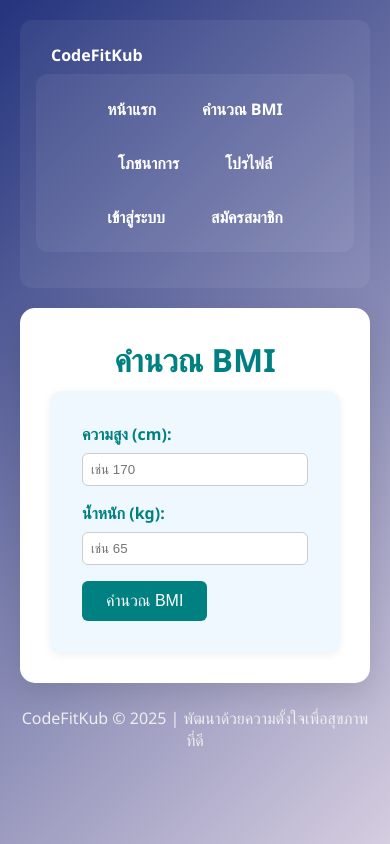
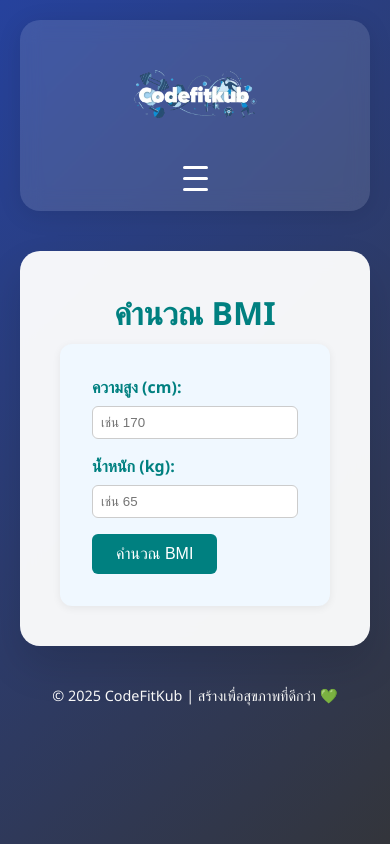
Before and after one commit to Nomu2448/Codefitkub, a Django app: page /bmi in a window 390 px wide. Run offline with Django 5.2, Linux system fonts and the light colour scheme.

Commit message:
Up mobile function

```diff
--- a/templates/base.html
+++ b/templates/base.html
@@ -1,133 +1,287 @@
 <!DOCTYPE html>
 <html lang="th">
 <head>
+
+	{% load static %}
+
 	<meta charset="UTF-8">
 	<meta name="viewport" content="width=device-width, initial-scale=1.0">
 	<title>{% block title %}CodeFitKub{% endblock %}</title>
 	<style>
 		* { margin: 0; padding: 0; box-sizing: border-box; }
+
 		body {
-			font-family: 'Segoe UI', Tahoma, Geneva, Verdana, sans-serif;
-			background: linear-gradient(135deg, #24347d 0%, #d5cde0 100%);
+			font-family: 'Poppins', 'Segoe UI', Tahoma, sans-serif;
+			background: linear-gradient(135deg, #26429d 0%, #33353b 100%);
 			min-height: 100vh;
+			color: #222;
 			padding: 20px;
-			color: #222;
 		}
+
+		/* -------- NAVBAR -------- */
 nav {
-			background: rgba(255,255,255,0.06);
-			padding: 1rem;
-			border-radius: 12px;
-			margin-bottom: 20px;
+	background: rgba(255, 255, 255, 0.12);
+	backdrop-filter: blur(10px);
+	padding: 1rem 2rem;
+	border-radius: 20px;
 	display: flex;
 	justify-content: space-between;
 	align-items: center;
 	flex-wrap: wrap;
+	box-shadow: 0 4px 25px rgba(0,0,0,0.1);
 }
+
+.brand .title {
+	font-size: 1.6rem;
+	font-weight: 700;
+	color: #fff;
+	text-shadow: 0 2px 10px rgba(0,0,0,0.2);
+}
+
 .nav-links {
 	display: flex;
-			gap: 1rem;
+	gap: 1.2rem;
 	flex-wrap: wrap;
 }
+
 nav a {
 	color: #fff;
 	text-decoration: none;
 	font-weight: 600;
 	padding: 8px 15px;
-			border-radius: 6px;
-			transition: background 0.3s ease;
+	border-radius: 10px;
+	transition: all 0.3s ease;
 }
+
 nav a:hover {
-			background: rgba(255,255,255,0.1);
+	background: rgba(217, 198, 198, 0.2);
+	transform: translateY(-2px);
 }
+
+.primary {
+	background: #fff;
+	color: #2D4AE6;
+	font-weight: 700;
+	transition: all 0.3s ease;
+}
+.primary:hover {
+	background: #2D4AE6;
+	color: #fff;
+}
+
 .user-info {
 	color: #fff;
 	display: flex;
 	align-items: center;
-			gap: 15px;
+	gap: 12px;
 }
 .username {
 	font-weight: 600;
-			background: rgba(255,255,255,0.15);
+	background: rgba(255,255,255,0.2);
 	padding: 8px 15px;
-			border-radius: 6px;
+	border-radius: 10px;
 }
 .logout-btn {
-			background: rgba(255,59,48,0.8);
-			color: white;
+	background: #d9140a;
+	color: #fff;
 	padding: 8px 15px;
-			border-radius: 6px;
+	border-radius: 10px;
 	text-decoration: none;
 	font-weight: 600;
-			transition: background 0.3s ease;
+	transition: all 0.3s ease;
 }
 .logout-btn:hover {
-			background: rgba(255,59,48,1);
+	background: #ff615b;
+	transform: translateY(-2px);
 }
+
+/* ✅ ปุ่ม Hamburger สำหรับมือถือ */
+.menu-toggle {
+	display: none;
+	flex-direction: column;
+	cursor: pointer;
+}
+.menu-toggle span {
+	width: 25px;
+	height: 3px;
+	background-color: #fff;
+	margin: 4px 0;
+	border-radius: 2px;
+	transition: all 0.3s ease;
+}
+
+/* ✅ Responsive */
+@media (max-width: 768px) {
+	.nav-links {
+		display: none;
+		flex-direction: column;
+		width: 100%;
+		background: rgba(0,0,0,0.5);
+		backdrop-filter: blur(12px);
+		position: absolute;
+		top: 80px;
+		left: 0;
+		padding: 20px;
+		gap: 10px;
+		text-align: center;
+		border-radius: 0 0 20px 20px;
+	}
+
+	.nav-links.active {
+		display: flex;
+	}
+
+	.menu-toggle {
+		display: flex;
+	}
+}
+
+		/* -------- MAIN CONTAINER -------- */
 		.container {
-			max-width: 1200px;
-			margin: 0 auto;
-			background: white;
-			border-radius: 15px;
-			padding: 30px;
-			box-shadow: 0 10px 30px rgba(0,0,0,0.12);
+			max-width: 1100px;
+			margin: 40px auto;
+			background: rgba(255,255,255,0.95);
+			border-radius: 20px;
+			padding: 40px;
+			box-shadow: 0 20px 40px rgba(0,0,0,0.12);
+			backdrop-filter: blur(10px);
+			animation: fadeIn 0.6s ease;
 		}
-		h1 { text-align: center; color: #333; margin-bottom: 10px; }
-		.subtitle { text-align:center; color:#555; margin-bottom:20px }
-		footer { text-align: center; color: #eee; margin-top: 24px; }
-		/* small utility */
+
+		h1 {
+			text-align: center;
+			color: #2D4AE6;
+			margin-bottom: 10px;
+		}
+		.subtitle {
+			text-align:center;
+			color:#555;
+			margin-bottom:20px;
+		}
+
+		footer {
+			text-align: center;
+			color: #f9f9f9;
+			margin-top: 30px;
+			font-size: 0.9rem;
+		}
+
 		.muted { color:#666 }
 
 		@media (max-width: 768px) {
 			nav {
 				flex-direction: column;
-				gap: 15px;
+				text-align: center;
+				gap: 10px;
 			}
-			.nav-links {
-				width: 100%;
-				justify-content: center;
+			.nav-links { justify-content: center; }
+			.user-info { justify-content: center; }
 		}
-			.user-info {
-				width: 100%;
-				justify-content: center;
+
+		/* -------- ANIMATIONS -------- */
+		@keyframes fadeIn {
+			from { opacity: 0; transform: translateY(20px); }
+			to { opacity: 1; transform: translateY(0); }
 		}
-		}
+
+		/* -------- AUTH LAYOUT -------- */
 		.auth-layout > * {
 			background: white;
-			border-radius: 12px;
+			border-radius: 16px;
 			padding: 40px;
 			width: 100%;
-			box-shadow: 0 10px 30px rgba(0,0,0,0.14);
+			box-shadow: 0 10px 25px rgba(0,0,0,0.1);
 		}
 
-		/* Auth form inner styles */
-		.auth-layout form { width: 100%; max-width: 520px; margin: 0 auto; }
-		.auth-layout h1 { text-align: center; color: #5d6fd6; margin-bottom: 18px; }
-		.auth-layout .form-group { margin-bottom: 18px; display: flex; flex-direction: column; align-items: stretch; }
-		.auth-layout label { margin-bottom: 6px; color: #222; font-weight: 600; }
-		.auth-layout input[type="text"],
-		.auth-layout input[type="email"],
-		.auth-layout input[type="password"] {
-			padding: 10px 12px; border: 2px solid #e6e6e6; border-radius: 8px; font-size: 1rem; width: 100%;
+		.auth-layout form {
+			width: 100%;
+			max-width: 480px;
+			margin: 0 auto;
 		}
-		.auth-layout button { display: block; width: 100%; padding: 12px; border: none; border-radius: 8px; background: linear-gradient(135deg,#667eea 0%,#764ba2 100%); color: #fff; font-weight: 700; cursor: pointer; }
-		.auth-layout .switch { text-align: center; margin-top: 14px; }
-		.auth-layout .error, .auth-layout .success { padding: 10px 12px; border-radius: 6px; margin-bottom: 12px; }
-		.auth-layout .error { background: #fff0f0; border-left: 4px solid #e74c3c; color: #a11; }
-		.auth-layout .success { background: #f0fff4; border-left: 4px solid #27ae60; color: #145; }
+		.auth-layout h1 {
+			text-align: center;
+			color: #2D4AE6;
+			margin-bottom: 18px;
+		}
+		.auth-layout .form-group {
+			margin-bottom: 18px;
+			display: flex;
+			flex-direction: column;
+			align-items: stretch;
+		}
+		.auth-layout label {
+			margin-bottom: 6px;
+			color: #222;
+			font-weight: 600;
+		}
+		.auth-layout input {
+			padding: 10px 12px;
+			border: 2px solid #e0e0e0;
+			border-radius: 8px;
+			font-size: 1rem;
+			width: 100%;
+			transition: all 0.3s ease;
+		}
+		.auth-layout input:focus {
+			border-color: #2D4AE6;
+			outline: none;
+			box-shadow: 0 0 5px rgba(45,74,230,0.3);
+		}
+		.auth-layout button {
+			display: block;
+			width: 100%;
+			padding: 12px;
+			border: none;
+			border-radius: 8px;
+			background: linear-gradient(135deg,#2D4AE6 0%,#5C7AEA 100%);
+			color: #fff;
+			font-weight: 700;
+			cursor: pointer;
+			transition: all 0.3s ease;
+		}
+		.auth-layout button:hover {
+			transform: translateY(-2px);
+			box-shadow: 0 5px 10px rgba(45,74,230,0.3);
+		}
+		.auth-layout .switch {
+			text-align: center;
+			margin-top: 14px;
+		}
+		.auth-layout .error, .auth-layout .success {
+			padding: 10px 12px;
+			border-radius: 6px;
+			margin-bottom: 12px;
+		}
+		.auth-layout .error {
+			background: #fff0f0;
+			border-left: 4px solid #e74c3c;
+			color: #a11;
+		}
+		.auth-layout .success {
+			background: #f0fff4;
+			border-left: 4px solid #27ae60;
+			color: #145;
+		}
 	</style>
 	{% block extra_head %}{% endblock %}
 </head>
+
 <body>
 	<nav>
-		<div class="page">
-		<header class="site-header">
 	<div class="brand">
-				<a href="{% url 'home' %}" style="display:flex;align-items:center;gap:12px;text-decoration:none;">
-					<span class="title">CodeFitKub</span>
+		<a href="{% url 'home' %}" style="display:flex;align-items:center;gap:10px;text-decoration:none;">
+			<img src="{% static 'assets/img/logo.png' %}" alt="Logo" style="height: 100px;">
 		</a>
 	</div>
-			<nav style="position:relative;">
-				<div class="nav-links" role="navigation" aria-label="Main navigation">
+
+	<!-- ✅ ปุ่มสำหรับมือถือ -->
+	<div class="menu-toggle">
+		<span></span>
+		<span></span>
+		<span></span>
+	</div>
+
+	<div class="nav-links">
 		<a href="{% url 'home' %}">หน้าแรก</a>
 		<a href="{% url 'bmi' %}">คำนวณ BMI</a>
 		<a href="{% url 'nutrition' %}">โภชนาการ</a>
@@ -143,13 +297,25 @@
 		</div>
 		{% endif %}
 	</nav>
+
 	<main class="container">
 		{% block content %}{% endblock %}
 	</main>
 
 	<footer>
-		<p>CodeFitKub © 2025 | พัฒนาด้วยความตั้งใจเพื่อสุขภาพที่ดี</p>
+		<p>© 2025 CodeFitKub | สร้างเพื่อสุขภาพที่ดีกว่า 💚</p>
 	</footer>
+
+	<script>
+document.addEventListener('DOMContentLoaded', function() {
+	const menuToggle = document.querySelector('.menu-toggle');
+	const navLinks = document.querySelector('.nav-links');
+
+	menuToggle.addEventListener('click', () => {
+		navLinks.classList.toggle('active');
+	});
+});
+</script>
 
 	{% block extra_scripts %}{% endblock %}
 </body>
```
Also changed, not shown: db.sqlite3. Lines whose indentation alone changed are shown as unchanged.
